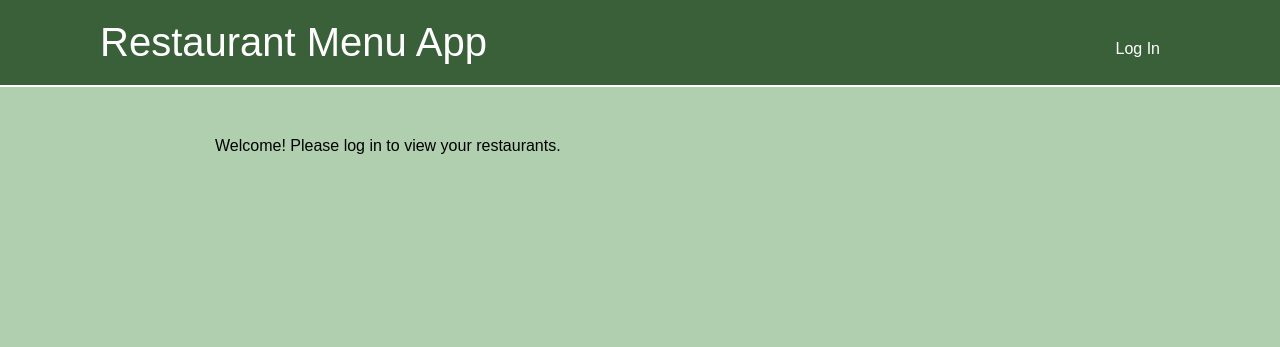
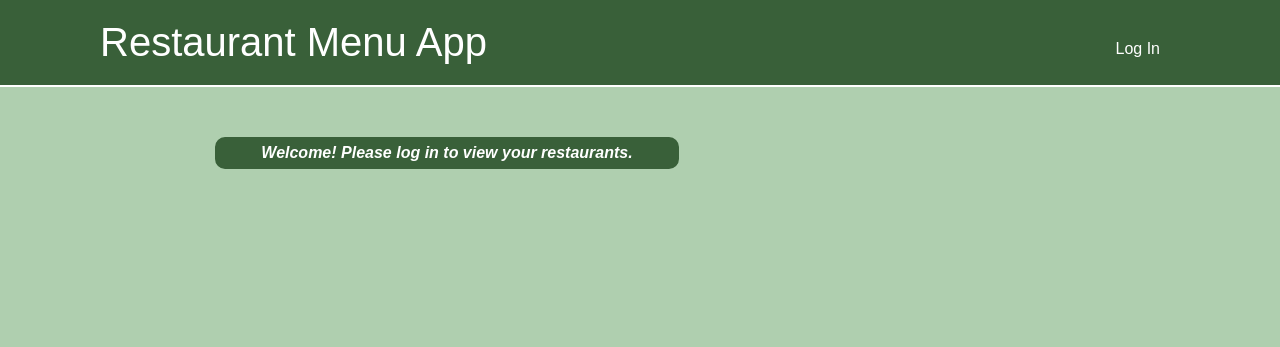
Before and after one commit to davidhammaker/Restaurant_Menu_App, a Flask app: page / in a window 1280 px wide. Shown: the top 347 px of the page. Run offline with Flask 2, Linux system fonts and the light colour scheme; data that the repository does not hold is empty; parts of the project's set-up code (start-up, migrations or seed data) failed here and were passed over.

Commit message:
Update 'welcome' styles
Makes the welcome at the top of 'home.html' much prettier.

```diff
--- a/restaurant_menu_app/static/main.css
+++ b/restaurant_menu_app/static/main.css
@@ -59,6 +59,21 @@ nav{
     background-color: #ffffff;
     width: 500px;
     padding: 20px;
+    border-color: #396039;
+    border-width: 2px;
+    border-style: solid;
+    border-radius: 10px;
+}
+
+.welcome{
+    background-color: #396039;
+    color: #ffffff;
+    font-style: italic;
+    font-weight: bold;
+    text-align: center;
+    width: 450px;
+    padding: 5px;
+    margin: auto;
     border-color: #396039;
     border-width: 2px;
     border-style: solid;
--- a/restaurant_menu_app/templates/home.html
+++ b/restaurant_menu_app/templates/home.html
@@ -10,6 +10,7 @@
                         Welcome! Please log in to view your restaurants.
                     {% endif %}
                 </div>
+                <br>
                 {% for restaurant in restaurants %}
                     {% if not restaurant.private %}
                     <article>
```
